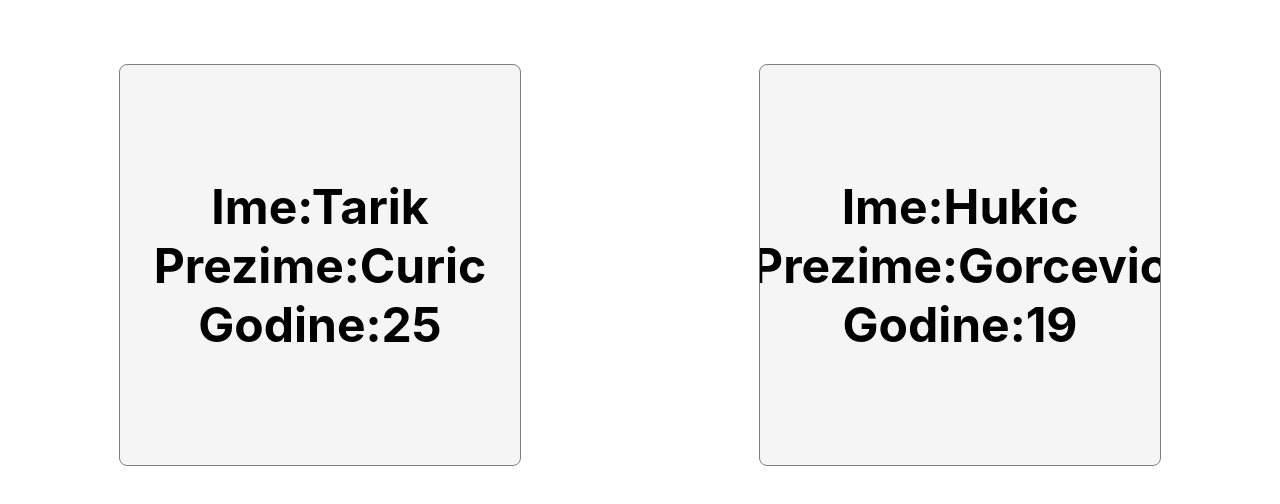
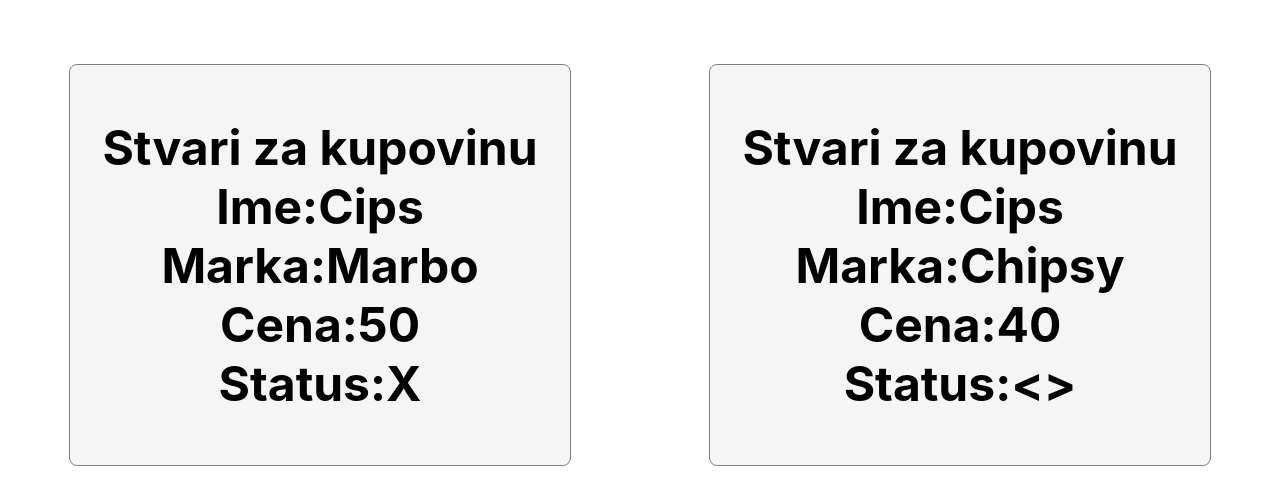
Before and after one commit to TarikC97/ITCamp-HTML-JS-REACT, a React (Create React App) app in the folder React/prviapp/: page / in a window 1280 px wide. Shown: the top 504 px of the page. Built offline with nearby package versions, Linux system fonts and the light colour scheme.

Commit message:
IT CAMP 27-09-2023

```diff
--- a/React/prviapp/src/App.js
+++ b/React/prviapp/src/App.js
@@ -3,13 +3,13 @@
 
 function App() {
   const niz = [
-      { ime: 'Tarik', prezime: 'Curic', godine: '25' },
-      { ime: 'Hukic', prezime: 'Gorcevic', godine: '19' },
-    ]
+    { ime: 'Cips', marka: 'Marbo', cena: '50', status: false },
+    { ime: 'Cips', marka: 'Chipsy', cena: '40', status: true },
+  ]
   return (
     <div className='app'>
       {niz.map((el) => (
-        <Card ime={el.ime} prezime={el.prezime} godine={el.godine} />
+        <Card ime={el.ime} marka={el.marka} cena={el.cena} status={el.status} />
       ))}
     </div>
   )
--- a/React/prviapp/src/components/Card.css
+++ b/React/prviapp/src/components/Card.css
@@ -1,6 +1,6 @@
 .car{
     height:400px;
-    width: 400px;
+    width: 500px;
     background-color:whitesmoke;
     border: 1px solid gray;
     border-radius: 8px;
--- a/React/prviapp/src/components/Card.js
+++ b/React/prviapp/src/components/Card.js
@@ -4,9 +4,11 @@
 const Card = (props) => {
   return (
     <div className='car'>
+      <h1>Stvari za kupovinu</h1>
       <h1>Ime:{props.ime}</h1>
-      <h1>Prezime:{props.prezime}</h1>
-      <h1>Godine:{props.godine}</h1>
+      <h1>Marka:{props.marka}</h1>
+      <h1>Cena:{props.cena}</h1>
+      <h1>Status:{props.status ? '<>' : 'X'}</h1>
     </div>
   )
 }
```
